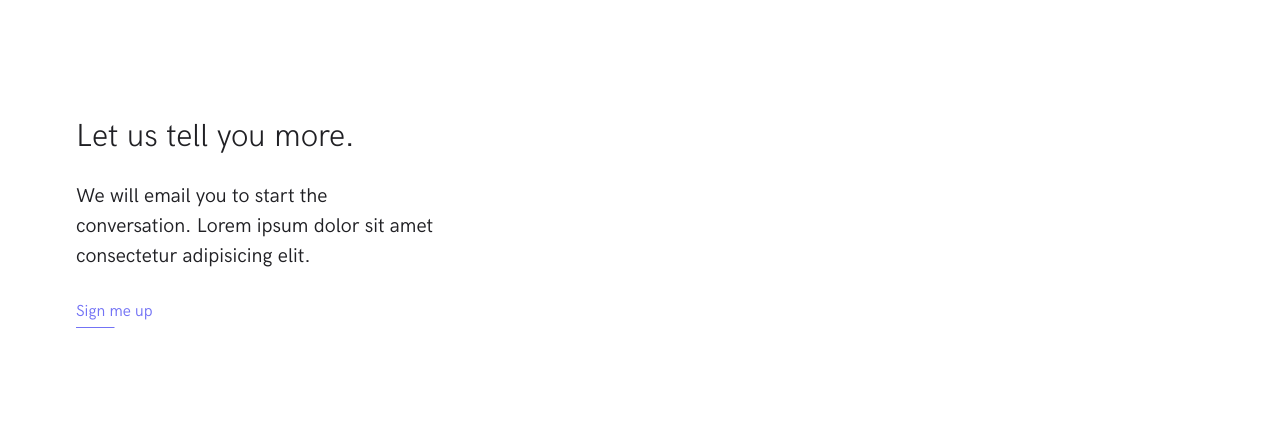
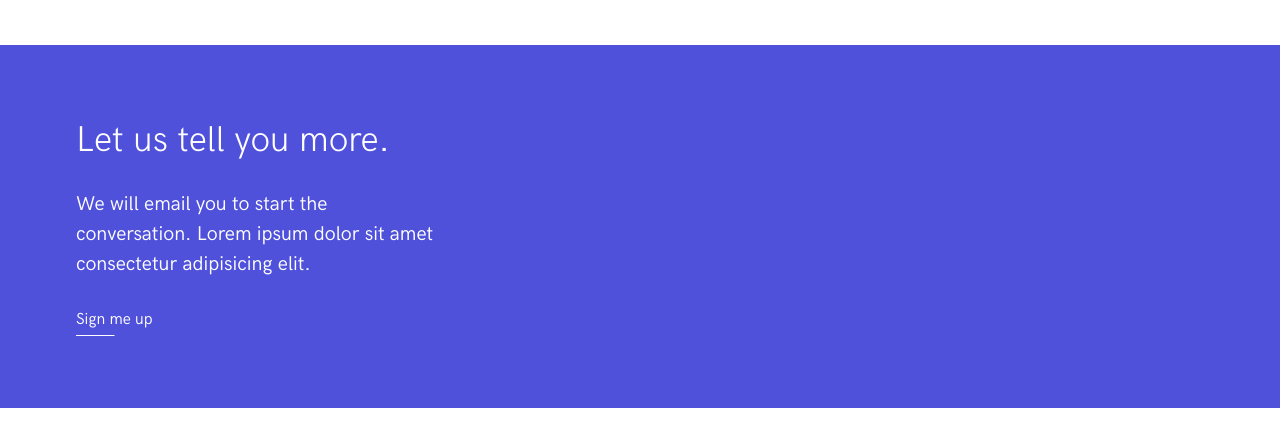
Before and after one commit to mct-ui/responsive-design-part-2-DierickxBenno, a plain HTML site: page index.html in a window 1280 px wide. Shown: the part 4421-4842 px from the top of the page. Drawn offline with Linux system fonts and the light colour scheme; files whose address does not match are found by name.

Commit message:
added new modifiers

```diff
--- a/css/screen.css
+++ b/css/screen.css
@@ -189,6 +189,13 @@ a:focus {
     display: flow-root;
 }
 
+/* gradient modifier */
+.o-row-modifier--gradient{
+    background: linear-gradient(to bottom left, #5051DB 100%, #3887F7 100%);
+}
+.o-row-gradient--text{
+    color: #fff;
+}
 /* size modifiers */
 
 .o-row--lg {
@@ -383,6 +390,8 @@ a:focus {
     list-style: none;
     padding: 0;
 }
+
+
 
 
 /*------------------------------------*\
@@ -616,6 +625,67 @@ a:focus {
     transition-duration: .175s;
     transition-timing-function: ease-in;
     background-color: #3E3EA8;
+}
+
+/* cta link inverse */
+.c-link-cta--inverse {
+    position: relative;
+    display: inline-block;
+    text-decoration: none;
+    font-size: 16px;
+    line-height: 24px;
+    font-weight: 400;
+    padding: 4px 0;
+    transition: color .175s ease-in;
+}
+
+
+
+.c-link-cta--inverse ,
+.c-link-cta--inverse:visited,
+.c-link-cta--inverse:active {
+    color: #fff;
+}
+
+.c-link-cta--inverse::before{
+    content: "";
+    display: block;
+    position: absolute;
+    bottom: 0;
+    left: 0;
+    height: 1px;
+    width: 100%;
+    background-color: #fff;
+    transform: scaleX(.5);
+    transform-origin: left;
+    transition-property: transform, background-color;
+    transition-duration: .175s;
+    transition-timing-function: ease-in;
+}
+
+.c-link-cta--inverse::after {
+    content:"";
+}
+
+.c-link-cta--inverse:hover {
+    color: #fff;
+}
+
+.c-link-cta--inverse:hover::after {
+    content: "";
+    display: block;
+    position: absolute;
+    bottom: 0;
+    left: 0;
+    height: 1px;
+    width: 100%;
+    background-color: #fff;
+    transform: scaleX(1);
+    transform-origin: left;
+    transition-property: transform, background-color;
+    transition-duration: .175s;
+    transition-timing-function: ease-in;
+    background-color: #fff;
 }
 /*------------------------------------*\
   #UTILITIES
--- a/index.html
+++ b/index.html
@@ -283,16 +283,16 @@
       </div>
     </section>
 
-    <section class="o-row o-row--lg">
-      <div class="o-container">
-        <div class="u-max-width-xs">
-          <h2>Let us tell you more.</h2>
+    <section class="o-row o-row--lg o-row-modifier--gradient">
+      <div class="o-container ">
+        <div class="u-max-width-xs o-row-gradient--text">
+          <h2 class="c-lead c-lead--xl c-lead--lg">Let us tell you more.</h2>
           <p>
             We will email you to start the conversation. Lorem ipsum dolor sit
             amet consectetur adipisicing elit.
           </p>
           <p>
-            <a class="c-link-cta" href="#!">Sign me up</a>
+            <a class="c-link-cta--inverse" href="#!">Sign me up</a>
           </p>
         </div>
       </div>
```
